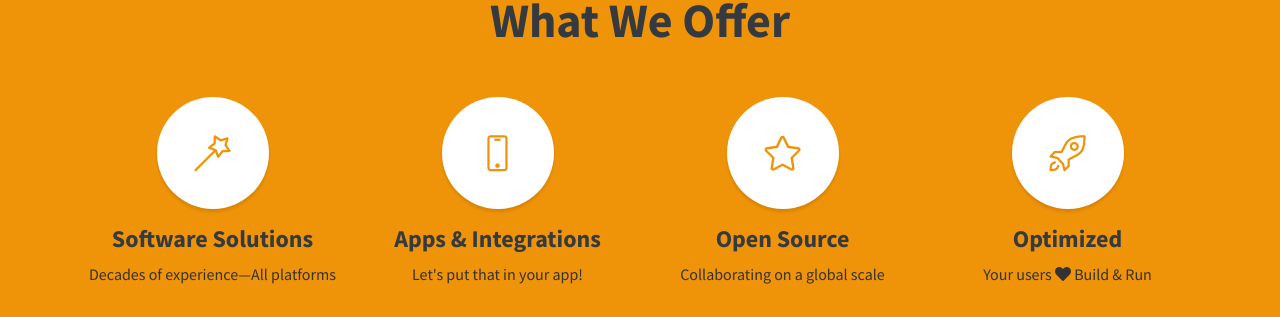
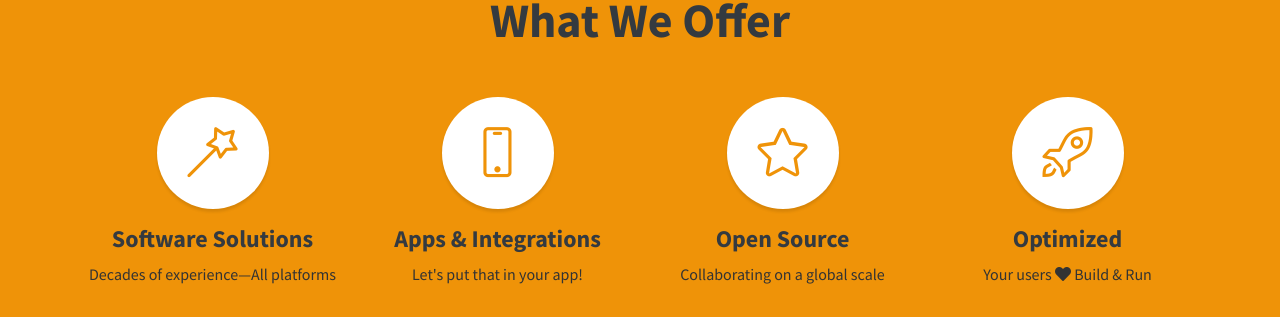
Before and after one commit to mortend/mortend.github.io, a Jekyll site: the page built from index.html, in a window 1280 px wide. Shown: the part 1494-1811 px from the top of the page. Built offline with Jekyll 4.4.1, drawn with Linux system fonts in a browser that asks for light colours.

Commit message:
final tweaks

```diff
--- a/_config.yml
+++ b/_config.yml
@@ -15,7 +15,7 @@
 # in the templates via {{ site.myvariable }}.
 title: brun.sh
 email: mdfornes@gmail.com
-description: Build & Run website
+description: Optimizing Your Products since 2018
 
 keywords: software, services, technology, research, development, innovation, solution
 
--- a/_includes/footer.html
+++ b/_includes/footer.html
@@ -12,7 +12,7 @@
             role="img"
             viewBox="0 0 24 24"
             xmlns="http://www.w3.org/2000/svg"
-            style="width: 36px; filter: invert(); margin-top: -10px"
+            style="width: 32px; filter: invert(); margin-top: -8px"
           >
             <title>GitHub</title>
             <path
@@ -32,7 +32,7 @@
             role="img"
             viewBox="0 0 24 24"
             xmlns="http://www.w3.org/2000/svg"
-            style="width: 30px; filter: invert(); margin-top: -6px"
+            style="width: 28px; filter: invert(); margin-top: -6px"
           >
             <title>npm</title>
             <path
@@ -44,7 +44,7 @@
       <li class="list-inline-item">
         <a
           class="social-link rounded-circle text-white"
-          href="https://www.nuget.org/profiles/mortend"
+          href="https://nuget.org/profiles/mortend"
           target="_blank"
           rel="noopener"
         >
@@ -52,7 +52,7 @@
             role="img"
             viewBox="0 0 24 24"
             xmlns="http://www.w3.org/2000/svg"
-            style="width: 32px; filter: invert(); margin-top: -8px"
+            style="width: 30px; filter: invert(); margin-top: -8px"
           >
             <title>NuGet</title>
             <path
@@ -72,7 +72,7 @@
             role="img"
             viewBox="0 0 24 24"
             xmlns="http://www.w3.org/2000/svg"
-            style="width: 36px; filter: invert(); margin-top: -8px"
+            style="width: 32px; filter: invert(); margin-top: -8px"
           >
             <title>Medium</title>
             <path
@@ -81,28 +81,6 @@
           </svg>
         </a>
       </li>
-      <!--
-      <li class="list-inline-item">
-        <a
-          class="social-link rounded-circle text-white"
-          href="mailto:{{ site.email }}"
-          target="_blank"
-          rel="noopener"
-        >
-          <i class="icon-envelope"></i>
-        </a>
-      </li>
-      <li class="list-inline-item">
-        <a
-          class="social-link rounded-circle text-white"
-          href="tlf:+4793228811"
-          target="_blank"
-          rel="noopener"
-        >
-          <i class="icon-phone"></i>
-        </a>
-      </li>
-      -->
     </ul>
     <p class="text-muted small">
       &copy; BUILD AND RUN AS {{ 'now' | date: "%Y" }}
--- a/_layouts/default.html
+++ b/_layouts/default.html
@@ -11,12 +11,6 @@
           content="width=device-width, initial-scale=1, shrink-to-fit=no"
         />
         <meta http-equiv="X-UA-Compatible" content="IE=edge" />
-        <meta name="author" content="{{ site.author }}" />
-        <link
-          type="text/plain"
-          rel="author"
-          href="{{ site.baseurl }}/humans.txt"
-        />
         <title>
           {% if page.title %}{{ page.title }} | {% elsif post.title %}{{
           post.title }} | {% endif %}{{ site.title }}
--- a/assets/css/brun.css
+++ b/assets/css/brun.css
@@ -397,3 +397,7 @@
 .bg-blue {
   background-color: #4689CD !important;
 }
+
+.service-icon {
+  font-size: 50px;
+}
--- a/index.html
+++ b/index.html
@@ -244,7 +244,7 @@
 <section class="content-section bg-primary text-dark">
   <div class="container text-center">
     <h2 class="mb-4">Can We Help You?</h2>
-    <a href="mailto:mdfornes@gmail.com" class="btn btn-xl btn-dark"
+    <a href="mailto:mdfornes@gmail.com?subject=brun.sh" class="btn btn-xl btn-dark"
       >Contact Us</a
     >
   </div>
```
